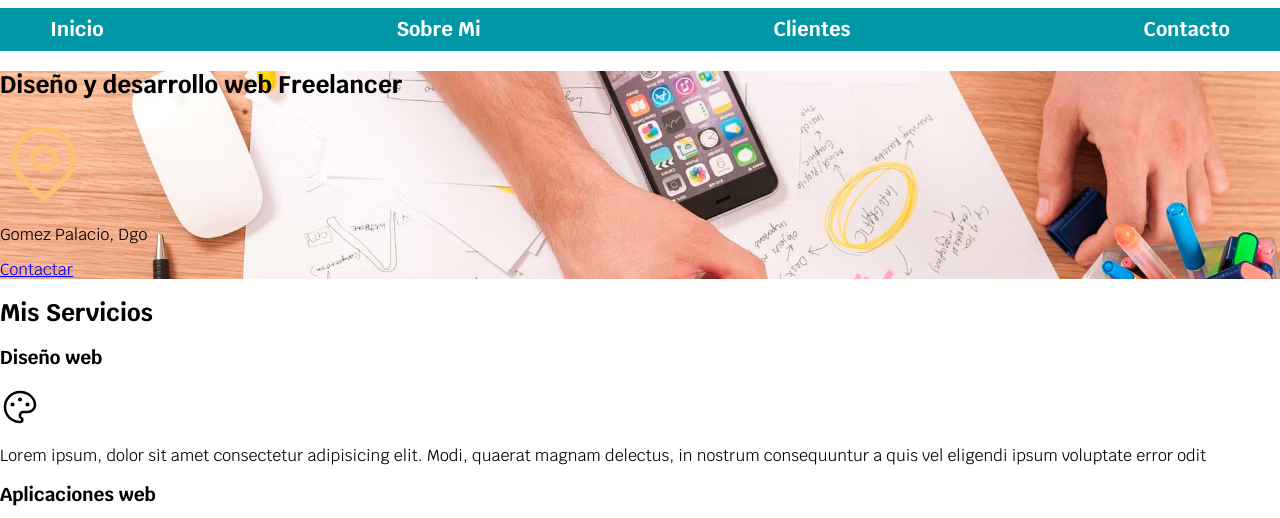
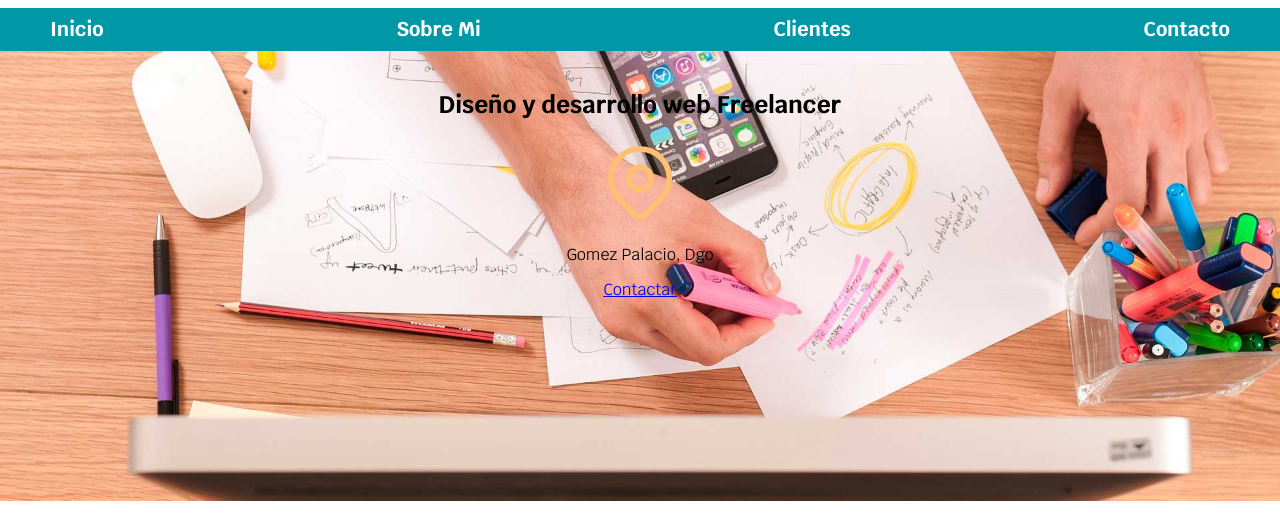
Before and after one commit to geeklagunero/portafolio-freelance, a plain HTML site: page index.html in a window 1280 px wide. Shown: the part 87-605 px from the top of the page. Drawn offline with Linux system fonts and the light colour scheme.

Commit message:
create header hero

```diff
--- a/css/style.css
+++ b/css/style.css
@@ -12,7 +12,12 @@
 
 html {
     font-size: 62.5%;
+    box-sizing: border-box;
 }
+
+*, *:before, *:after {
+    box-sizing: inherit;
+  }
 
 body {
     font-size: 16px;
@@ -74,4 +79,7 @@ body {
     background-repeat: no-repeat;
     /* toma todo el ancho disponible del contendor*/
     background-size: cover;
+    height: 450px;
+    padding: 20px;
+    text-align: center;
 }
```
